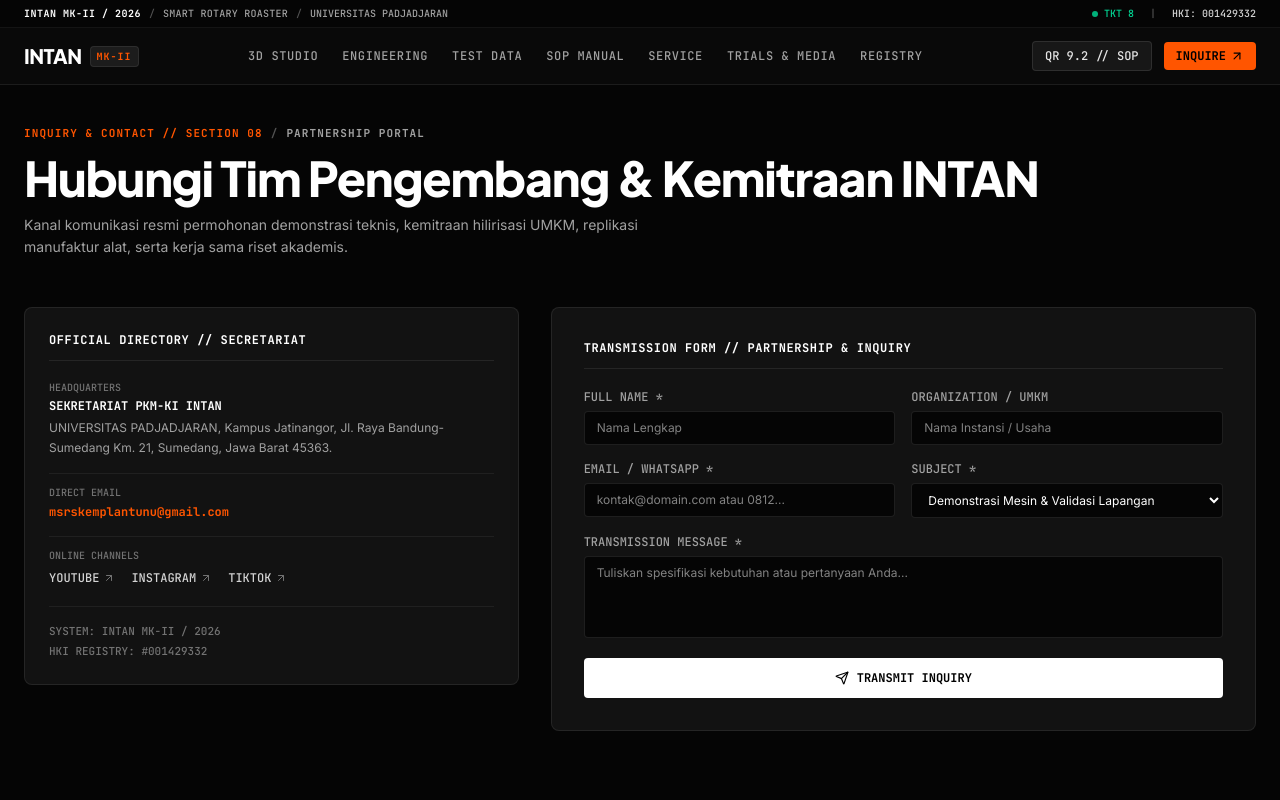
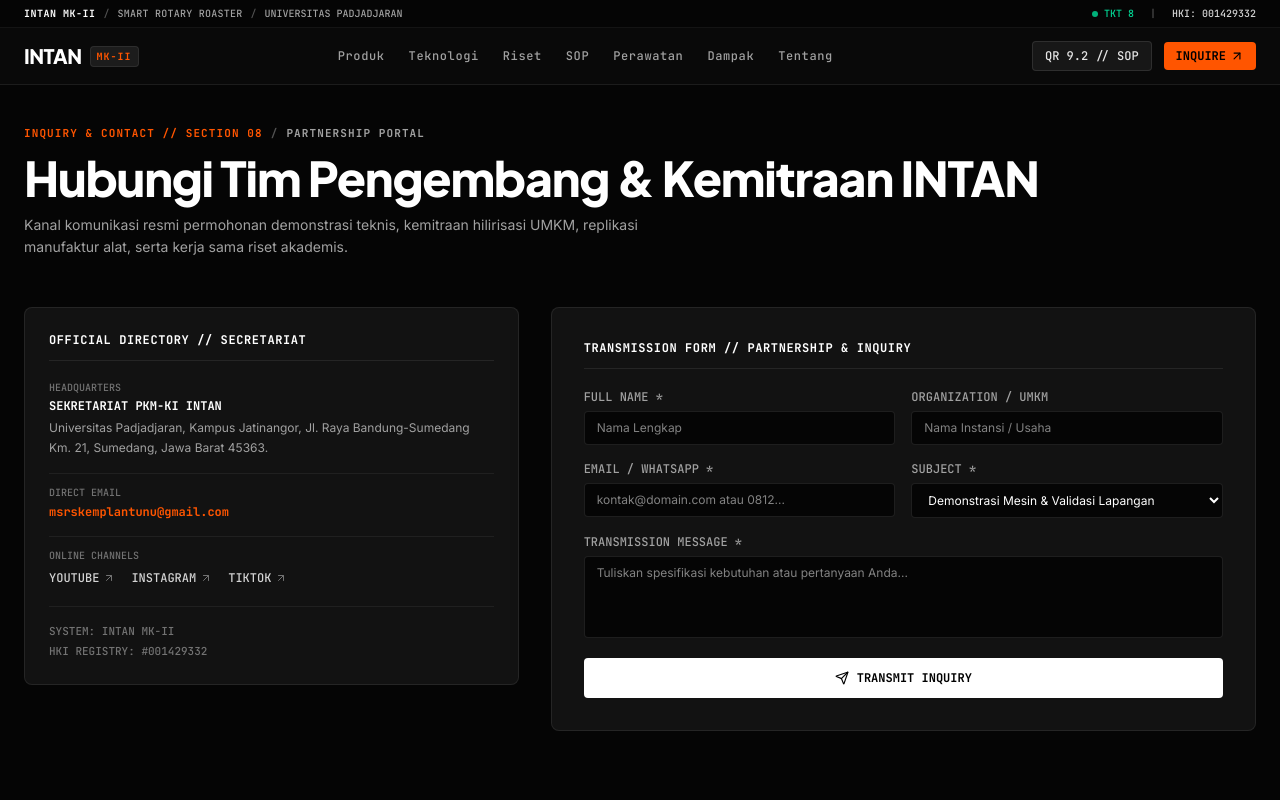
Before and after one commit to Faruuuqqq/intan-pkmki, a Next.js app in the folder intan-web/: page /kontak in a window 1280 px wide. Shown: the top 800 px of the page. Built offline with nearby package versions, Linux system fonts and the light colour scheme.

Commit message:
feat(data): unify navigation, facts, and site identity

```diff
--- a/intan-web/src/data/site.ts
+++ b/intan-web/src/data/site.ts
@@ -1,42 +1,11 @@
 export const navLinks = [
-  { href: "/produk", label: "3D STUDIO" },
-  { href: "/teknologi", label: "ENGINEERING" },
-  { href: "/riset", label: "TEST DATA" },
-  { href: "/sop", label: "SOP MANUAL" },
-  { href: "/perawatan", label: "SERVICE" },
-  { href: "/dampak", label: "TRIALS & MEDIA" },
-  { href: "/tentang", label: "REGISTRY" },
-] as const;
-
-export const metrics = [
-  {
-    code: "CAPACITY",
-    label: "THROUGHPUT RATE",
-    value: "400–420",
-    unit: "PCS / HR",
-    benchmark: "+425% vs Manual (80-100)",
-  },
-  {
-    code: "QUALITY",
-    label: "DEFECT MARGIN",
-    value: "< 5.0",
-    unit: "% REJECT",
-    benchmark: "Reduced from 10–30% baseline",
-  },
-  {
-    code: "CYCLE",
-    label: "BATCH CYCLE TIME",
-    value: "46.5",
-    unit: "SECONDS",
-    benchmark: "Uniform roast (45–48s range)",
-  },
-  {
-    code: "READINESS",
-    label: "MATURITY RATING",
-    value: "TKT 8",
-    unit: "VERIFIED",
-    benchmark: "Kementerian Hukum RI #001429332",
-  },
+  { href: "/produk", label: "Produk" },
+  { href: "/teknologi", label: "Teknologi" },
+  { href: "/riset", label: "Riset" },
+  { href: "/sop", label: "SOP" },
+  { href: "/perawatan", label: "Perawatan" },
+  { href: "/dampak", label: "Dampak" },
+  { href: "/tentang", label: "Tentang" },
 ] as const;
 
 export const socials = {
@@ -47,5 +16,16 @@
 };
 
 export const hki = "001429332";
-export const systemModel = "INTAN MK-II / 2026";
-export const institution = "UNIVERSITAS PADJADJARAN";
+export const systemModel = "INTAN MK-II";
+export const institution = "Universitas Padjadjaran";
+export const address =
+  "Kampus Jatinangor, Jl. Raya Bandung–Sumedang Km. 21, Sumedang, Jawa Barat 45363";
+export const videoId = "UZ4ZYx_NoIY";
+
+export const facts = {
+  capacity: "400–420 keping/jam",
+  cycle: "46,5 detik",
+  setpoint: "550–600 °C",
+  tkt: "TKT 8",
+  material: "SUS 304 food-grade",
+} as const;
```
